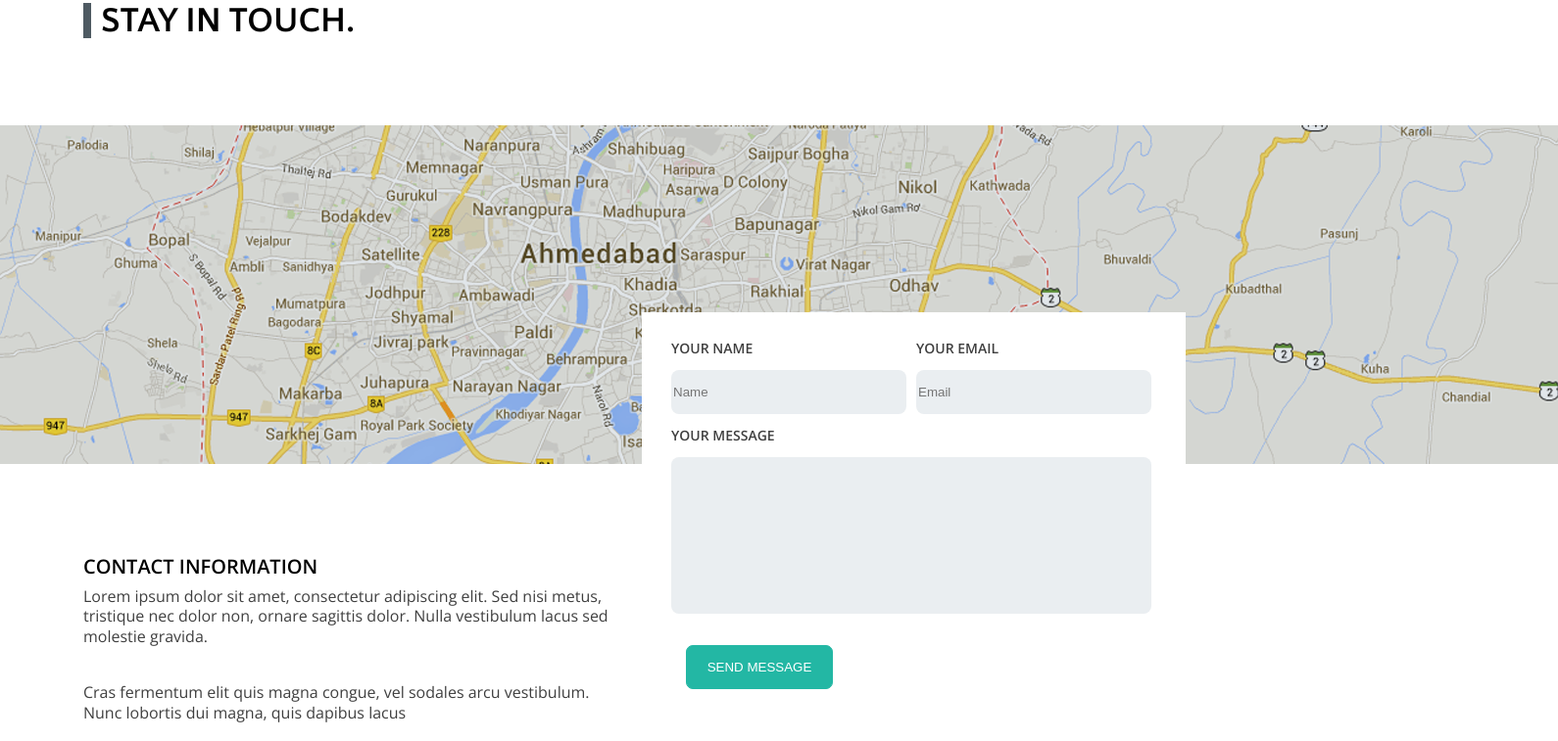
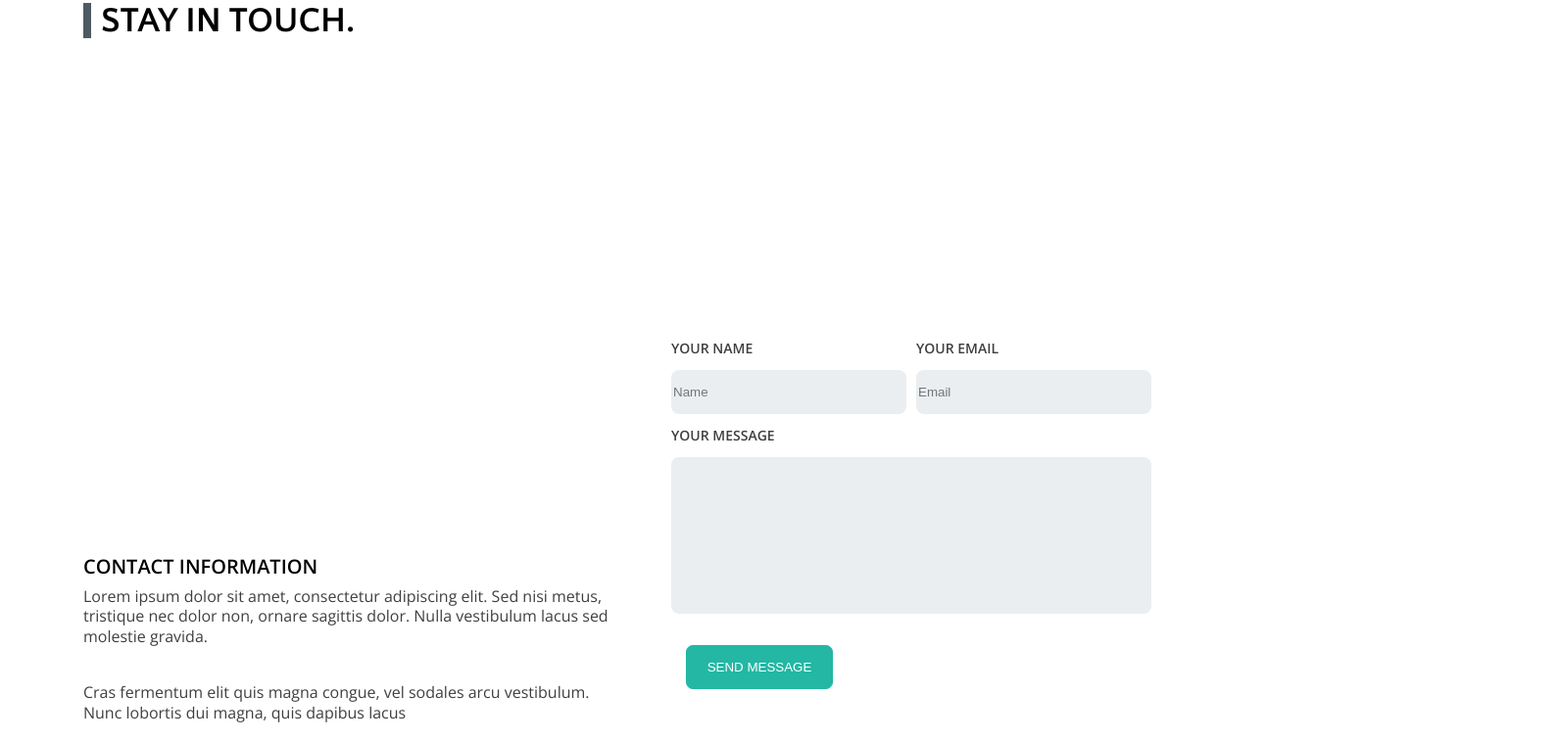
Before and after one commit to stasTrots/modest.github.io, a plain HTML site: page index.html in a window 1280 px wide. Shown: the part 4539-5296 px from the top of the page at 98% size, 1590 px wide, since content can reach past the window. Drawn offline with nearby package versions, Linux system fonts and the light colour scheme.

Commit message:
Update index.html

```diff
--- a/index.html
+++ b/index.html
@@ -430,7 +430,6 @@
                 </div>
                 <div class="col-xs-12">
                         <div class="stay-in-touch-img">
-                            <img src="images/img_ahmed.png" alt="">
                         </div>
                 </div>
                 <div class="col-xs-6">
```
